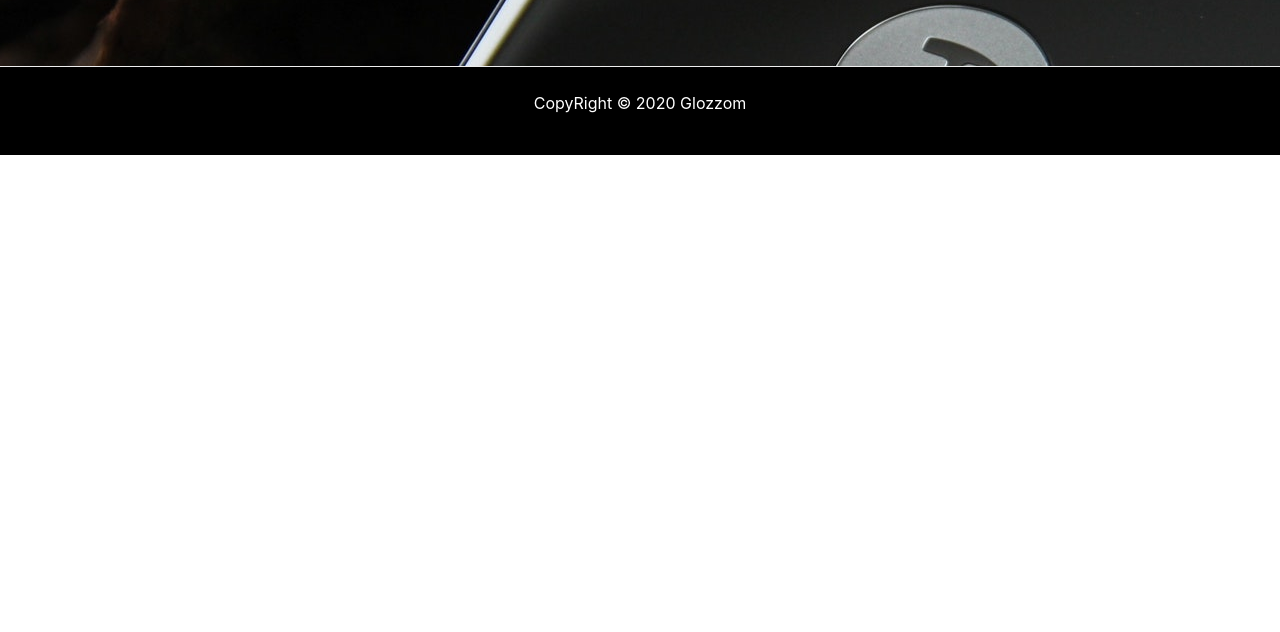
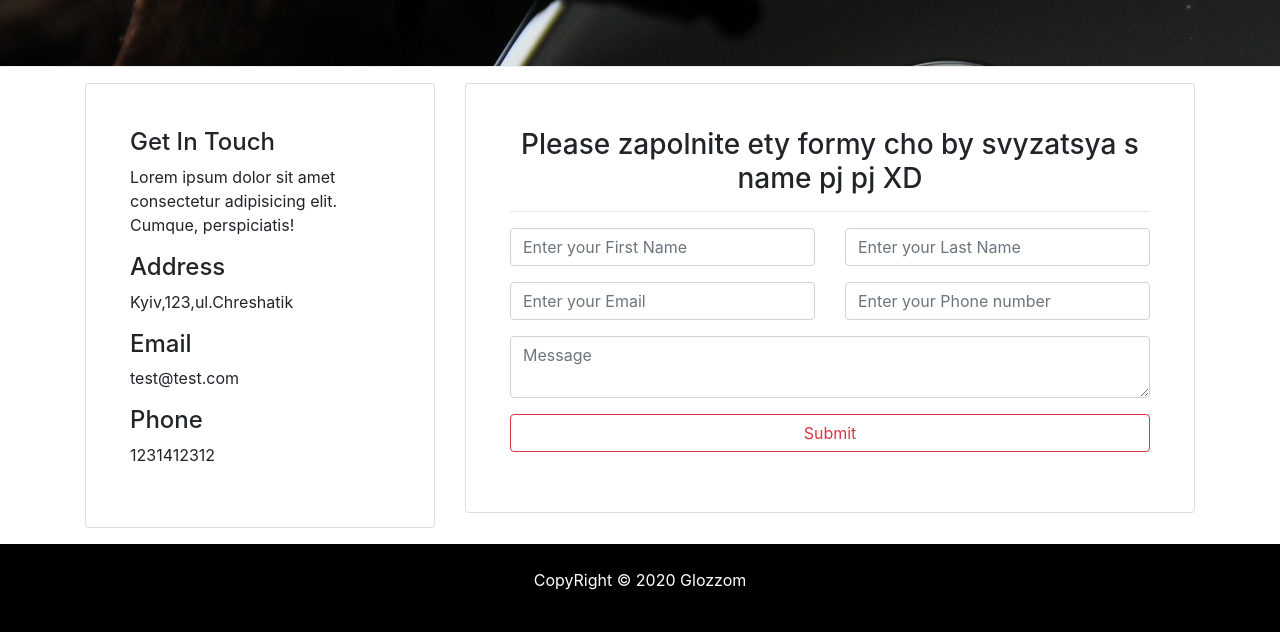
Before and after one commit to Vandrosov99/Glozzom, a plain HTML site: page contact.html in a window 1280 px wide. Shown: the part 189-821 px from the top of the page. Before the commit the page ends 800 px from the top, so only its background shows below. Drawn offline with nearby package versions, Linux system fonts and the light colour scheme.

Commit message:
add form on contact page

```diff
--- a/contact.html
+++ b/contact.html
@@ -47,15 +47,76 @@
         <div class="container">
             <div class="row">
                 <div class="col text-center">
-                    <h1>Read Our Blog</h1>
+                    <h1>Contact Us</h1>
                     <p>Lorem ipsum, dolor sit amet consectetur adipisicing elit. Quas, temporibus?</p>
                 </div>
             </div>
         </div>
     </header>
 
-
-
+    <!-- Contact -->
+    <section id="contact" class="py-3">
+        <div class="container">
+            <div class="row">
+                <div class="col-md-4">
+                    <div class="card p-4">
+                        <div class="card-body">
+                            <h4>Get In Touch</h4>
+                            <p>Lorem ipsum dolor sit amet consectetur adipisicing elit. Cumque, perspiciatis!</p>
+                            <h4>Address</h4>
+                            <p>Kyiv,123,ul.Chreshatik</p>
+                            <h4>Email</h4>
+                            <p>test@test.com</p>
+                            <h4>Phone</h4>
+                            <p>1231412312</p>
+                        </div>
+                    </div>
+                </div>
+                <div class="col-md-8">
+                    <div class="card p-4">
+                        <div class="card-body">
+                            <h3 class="text-center">Please zapolnite ety formy cho by svyzatsya s name pj pj XD</h3>
+                            <hr>
+                            <div class="row">
+                                <div class="col-md-6">
+                                    <div class="form-group">
+                                        <input class="form-control" type="text" placeholder="Enter your First Name">
+                                    </div>
+                                </div>
+                                <div class="col-md-6">
+                                    <div class="form-group">
+                                        <input class="form-control" type="text" placeholder="Enter your Last Name">
+                                    </div>
+                                </div>
+                                <div class="col-md-6">
+                                    <div class="form-group">
+                                        <input class="form-control" type="email" placeholder="Enter your Email">
+                                    </div>
+                                </div>
+                                <div class="col-md-6">
+                                    <div class="form-group">
+                                        <input class="form-control" type="text" placeholder="Enter your Phone number">
+                                    </div>
+                                </div>
+                            </div>
+                            <div class="row">
+                                <div class="col-md-12">
+                                    <div class="form-group">
+                                        <textarea class="form-control" placeholder="Message"></textarea>
+                                    </div>
+                                </div>
+                                <div class="col-md-12">
+                                    <div class="form-group">
+                                        <input type="submit" value="Submit" class="btn btn-outline-danger btn-block">
+                                    </div>
+                                </div>
+                            </div>
+                        </div>
+                    </div>
+                </div>
+            </div>
+        </div>
+    </section>
     <!-- footer -->
     <footer id="main-footer" class="text-center p-4">
         <div class="container">
```
